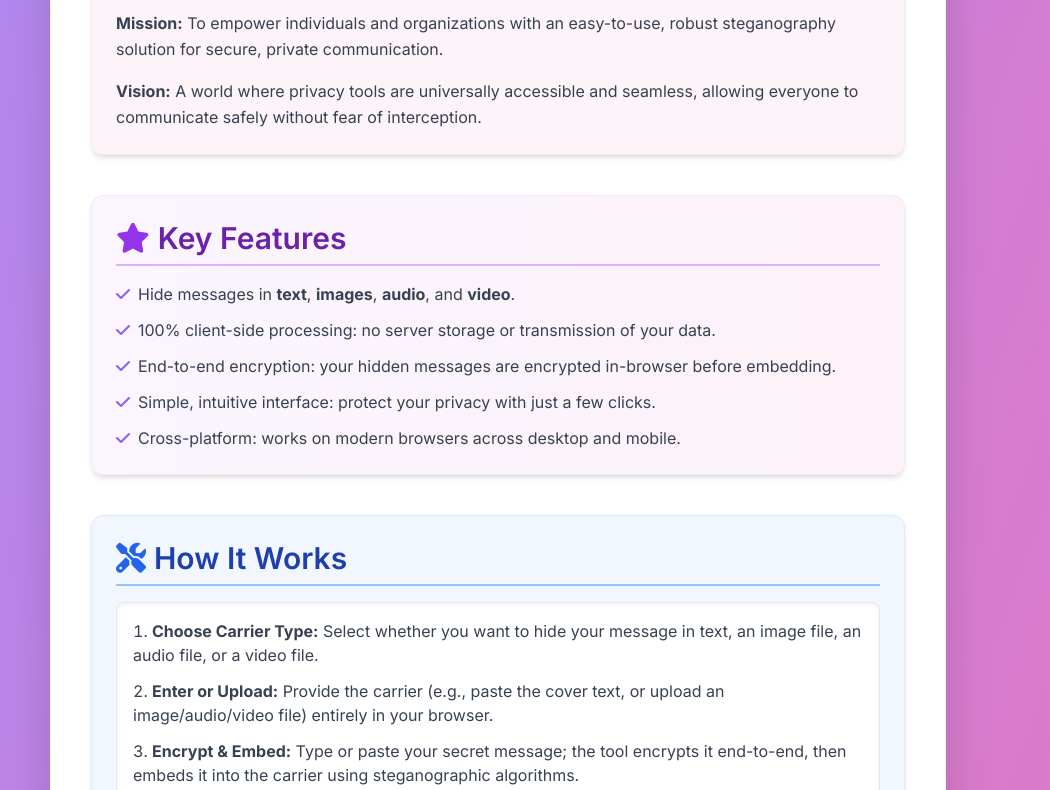
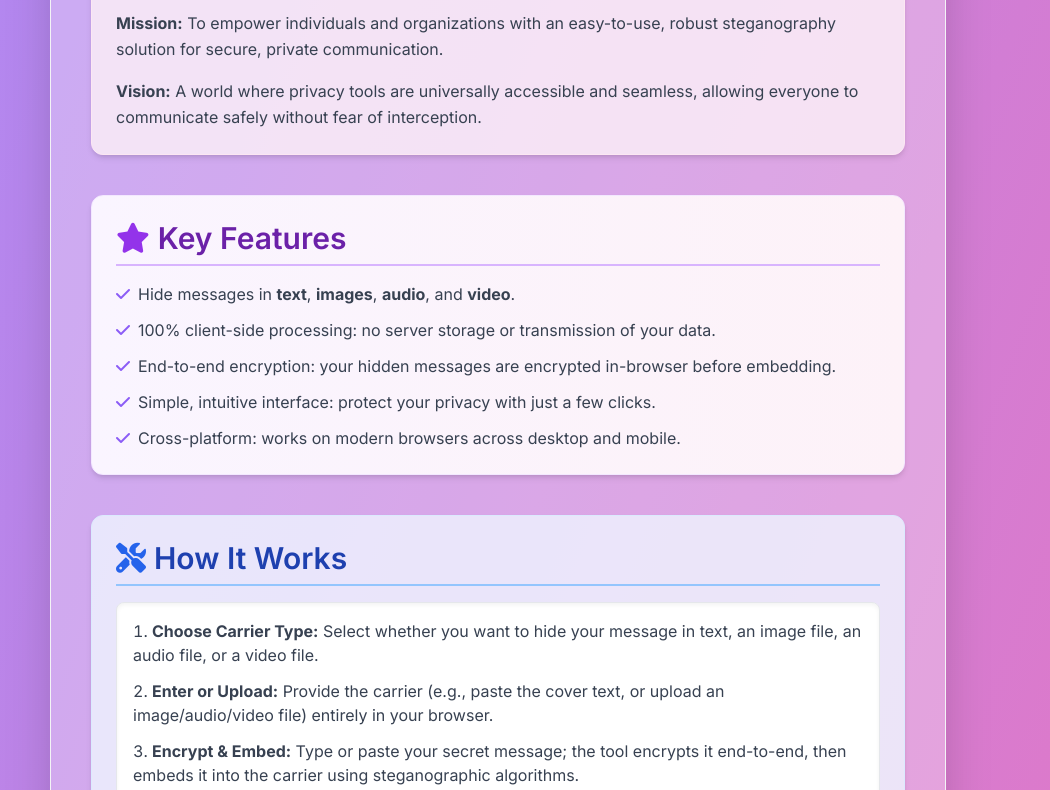
Before and after one commit to satyaprakashmohanty13/Universal-steganography-tool, a plain HTML site: page aboutus.html in a window 1280 px wide. Shown: the part 718-1508 px from the top of the page, without its empty margins (142-1192 px from the left). Drawn offline with nearby package versions, Linux system fonts and the light colour scheme; a small style sheet from the web is missing.

Commit message:
Update aboutus.html

```diff
--- a/aboutus.html
+++ b/aboutus.html
@@ -50,7 +50,7 @@
 </head>
 <body class="selection:bg-purple-200 selection:text-purple-800">
   <!-- Main content container, styled as a card -->
-  <div class="container mx-auto p-6 md:p-10 bg-white rounded-xl shadow-2xl max-w-4xl border border-gray-100 transform transition-all duration-300 hover:scale-[1.005]">
+  <div class="container mx-auto p-6 md:p-10 bg-white rounded-xl shadow-2xl max-w-4xl border border-gray-100 transform transition-all duration-300 hover:scale-[1.005] bg-opacity-30">
 
     <!-- Header / Intro Section -->
     <header class="text-center py-8 md:py-12 bg-gradient-to-r from-purple-100 to-pink-100 rounded-lg shadow-inner mb-8">
```
